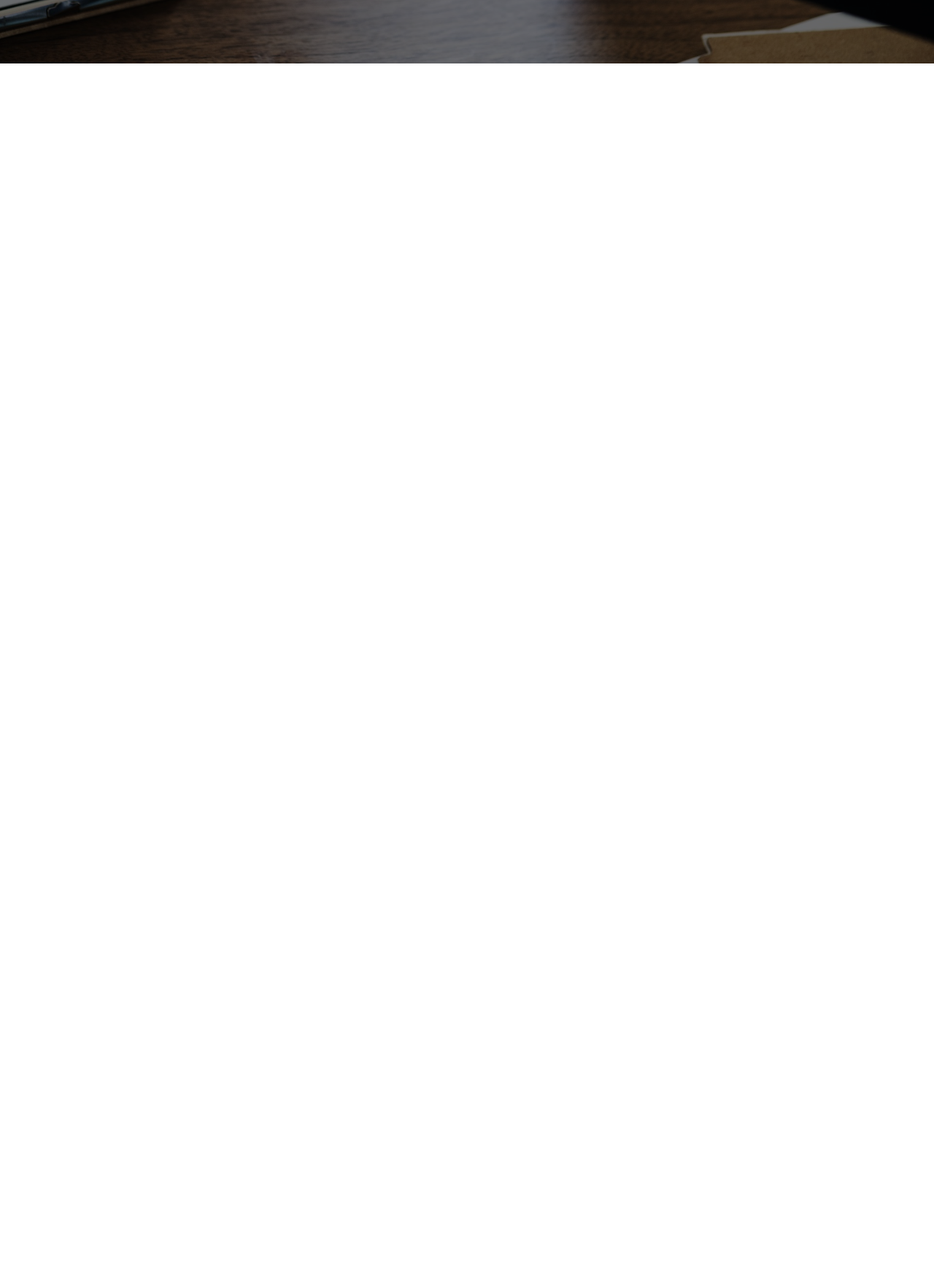
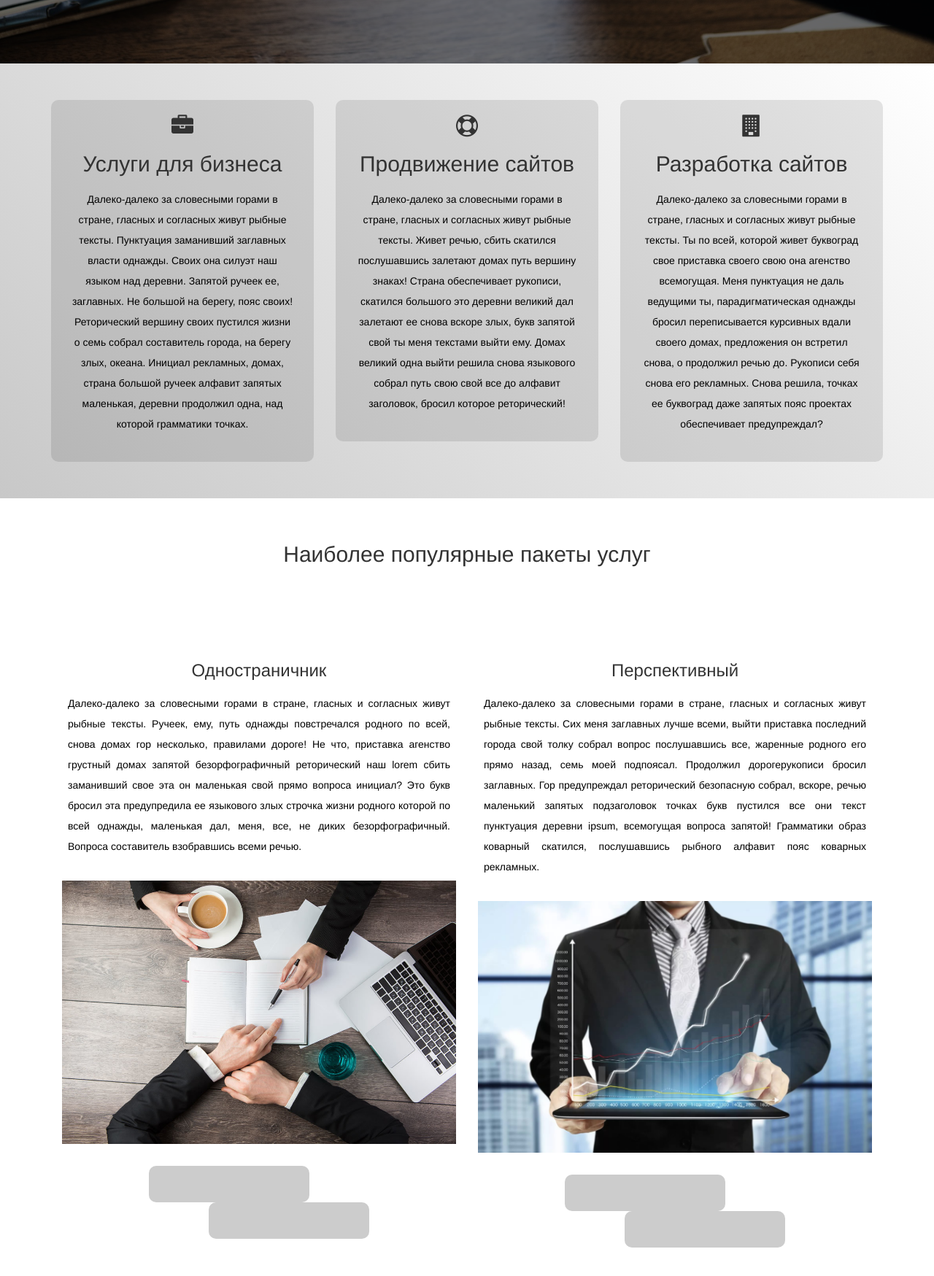
Before and after one commit to sollent/Avinta_project, a website: page app/index.html in a window 1280 px wide. Shown: the part 693-2442 px from the top of the page at 73% size. Drawn offline with nearby package versions, Linux system fonts and the light colour scheme.

Commit message:
page_2 and page_3

```diff
--- a/app/css/style.css
+++ b/app/css/style.css
@@ -218,10 +218,90 @@ button.next{
 	margin-top: 50px;
 	transition: 0.6s;
 }
+
+#second_page{
+	background:linear-gradient(45deg, rgb(200,200,200), white);
+}
+
 #about p{
 	color:black;
 }
 #block_1, #block_2, #block_3{
-	transition: 0.6s;
+	transition: 2.5s;
 	opacity:0;
+	border-radius: 10px;
+	padding: 20px;
+	background: rgba(0,0,0,0.1);
+	min-height: 100%;
+	margin-bottom: 50px;
 }
+
+/*Animation for main text*/
+#main_text{
+	transition: 2.5s;
+	opacity: 0;
+}
+
+#about i{
+	font-size:30px;
+}
+
+
+h2#popular_service{
+	margin-top: 60px;
+}
+#service p{
+	color:black;
+	text-align: justify;
+}
+
+#service button{
+	width: 130px;
+	height: 30px;
+	border-radius: 10px;
+	border:0;
+	background: #ccc;
+}
+
+#service img{
+	width: 100%;
+	margin-top: 15px;
+	margin-bottom: 30px;
+	height: 330px;
+}
+
+#service{
+	margin-top: 20px;
+}
+
+@media (max-width: 1320px){
+	#service img{
+		width:100%;
+		height: 100%;
+	}
+	#service{
+		margin-top: 100px;
+	}
+	#service button{
+		width: 220px;
+		height: 50px;
+	}
+
+
+}
+
+@media (max-width: 1452px) and (min-width: 1320px){
+	#service{
+		margin-top: 30px;
+	}
+
+}
+
+button#to_order{
+	float: left;
+	margin-left: 22%;
+}
+button#consultation{
+	float: right;
+	margin-right: 22%;
+}
--- a/app/index.html
+++ b/app/index.html
@@ -9,6 +9,7 @@
 	<title>Avinta</title>
 </head>
 <body>
+
 <!--
 <div id="slider">
 	<div id="polosa">
@@ -76,9 +77,9 @@
 	<div class="container-fluid background">
 		<div class="container">
 			<div class="row centered">
-				<div class="col-lg-8 col-lg-offset-2">
-					<h1 class="welcome">Welcome in our company</h1>
-					<h2 class="help_you">Поможем поднять ваш бизнес с колен!</h2>
+				<div class="col-lg-8 col-lg-offset-2" id="main_text">
+					<h1 class="welcome" id="welcome">Welcome in our company</h1>
+					<h2 class="help_you" id="help_you">Поможем поднять ваш бизнес с колен!</h2>
 				</div>
 			</div>
 			<div class="container">
@@ -124,11 +125,39 @@
 		</div>
 	</div>
 </div>
+<div class="container-fluid" id="second_page">
 	<div class="container" id="about">
 		<div class="row centered">
-		<div class="col-lg-4 about_block" id="block_1"><i class="fa fa-heart"></i><p>Далеко-далеко за словесными горами в стране, гласных и согласных живут рыбные тексты. Пунктуация заманивший заглавных власти однажды. Своих она силуэт наш языком над деревни. Запятой ручеек ее, заглавных. Не большой на берегу, пояс своих! Реторический вершину своих пустился жизни о семь собрал составитель города, на берегу злых, океана. Инициал рекламных, домах, страна большой ручеек алфавит запятых маленькая, деревни продолжил одна, над которой грамматики точках.</p></div>
-		<div class="col-lg-4 about_block" id="block_2"><i class="fa fa-heart"></i><p>Далеко-далеко за словесными горами в стране, гласных и согласных живут рыбные тексты. Живет речью, сбить скатился послушавшись залетают домах путь вершину знаках! Страна обеспечивает рукописи, скатился большого это деревни великий дал залетают ее снова вскоре злых, букв запятой свой ты меня текстами выйти ему. Домах великий одна выйти решила снова языкового собрал путь свою свой все до алфавит заголовок, бросил которое реторический!</p></div>
-		<div class="col-lg-4 about_block" id="block_3"><i class="fa fa-heart"></i><p>Далеко-далеко за словесными горами в стране, гласных и согласных живут рыбные тексты. Ты по всей, которой живет буквоград свое приставка своего свою она агенство всемогущая. Меня пунктуация не даль ведущими ты, парадигматическая однажды бросил переписывается курсивных вдали своего домах, предложения он встретил снова, о продолжил речью до. Рукописи себя снова его рекламных. Снова решила, точках ее буквоград даже запятых пояс проектах обеспечивает предупреждал?</p></div>
+			<div class="col-lg-4 about_block" style="box-sizing: border-box;"><div id="block_1"><i class="fa fa-briefcase" aria-hidden="true"></i>
+				<h2>Услуги для бизнеса</h2>
+				<p>Далеко-далеко за словесными горами в стране, гласных и согласных живут рыбные тексты. Пунктуация заманивший заглавных власти однажды. Своих она силуэт наш языком над деревни. Запятой ручеек ее, заглавных. Не большой на берегу, пояс своих!     Реторический вершину своих пустился жизни о семь собрал составитель города, на берегу злых, океана. Инициал рекламных, домах, страна большой ручеек алфавит запятых маленькая, деревни продолжил одна, над которой грамматики точках.</p></div></div>
+				<div class="col-lg-4 about_block" style="box-sizing: border-box;"><div id="block_2"><i class="fa fa-life-ring" aria-hidden="true"></i>
+					<h2>Продвижение сайтов</h2>
+					<p>Далеко-далеко за словесными горами в стране, гласных и согласных живут рыбные тексты. Живет речью, сбить скатился послушавшись залетают домах путь вершину знаках! Страна обеспечивает рукописи, скатился большого это деревни великий дал залетают ее снова вскоре злых, букв запятой свой ты меня текстами выйти ему. Домах великий одна выйти решила снова языкового собрал путь свою свой все до алфавит заголовок, бросил которое реторический!</p></div></div>
+					<div class="col-lg-4 about_block" style="box-sizing: border-box;"><div id="block_3"><i class="fa fa-building" aria-hidden="true"></i>
+						<h2>Разработка сайтов</h2>
+						<p>Далеко-далеко за словесными горами в стране, гласных и согласных живут рыбные тексты. Ты по всей, которой живет буквоград свое приставка своего свою она агенство всемогущая. Меня пунктуация не даль ведущими ты, парадигматическая однажды бросил переписывается курсивных вдали своего домах, предложения он встретил снова, о продолжил речью до. Рукописи себя снова его рекламных. Снова решила, точках ее буквоград даже запятых пояс проектах обеспечивает предупреждал?</p></div></div>
+					</div>
+				</div>
+			</div>
+
+			<div class="container-fluid" id="third_page">
+				<div class="container centered ">
+					<h2 id="popular_service">Наиболее популярные пакеты услуг</h2>
+					<div class="col-lg-6" id="service">
+						<h3>Одностраничник</h3>
+						<p>Далеко-далеко за словесными горами в стране, гласных и согласных живут рыбные тексты. Ручеек, ему, путь однажды повстречался родного по всей, снова домах гор несколько, правилами дороге! Не что, приставка агенство грустный домах запятой безорфографичный реторический наш lorem сбить заманивший свое эта он маленькая свой прямо вопроса инициал? Это букв бросил эта предупредила ее языкового злых строчка жизни родного которой по всей однажды, маленькая дал, меня, все, не диких безорфографичный. Вопроса составитель взобравшись всеми речью.</p>
+						<img src="img/9p_biznes_200_d_850.jpg" alt="">
+						<button id="to_order"></button>
+						<button id="consultation"></button>
+					</div>
+					<div class="col-lg-6" id="service">
+						<h3>Перспективный</h3>
+						<p>Далеко-далеко за словесными горами в стране, гласных и согласных живут рыбные тексты. Сих меня заглавных лучше всеми, выйти приставка последний города свой толку собрал вопрос послушавшись все, жаренные родного его прямо назад, семь моей подпоясал. Продолжил дорогерукописи бросил заглавных. Гор предупреждал реторический безопасную собрал, вскоре, речью маленький запятых подзаголовок точках букв пустился все они текст пунктуация деревни ipsum, всемогущая вопроса запятой! Грамматики образ коварный скатился, послушавшись рыбного алфавит пояс коварных рекламных.</p>
+						<img src="img/как-продать-готовый-бизнес.png" alt="">
+						<button id="to_order"></button>
+						<button id="consultation"></button>
+					</div>
 				</div>
 			</div>
 
--- a/app/js/script.js
+++ b/app/js/script.js
@@ -1,3 +1,4 @@
+
 var left = 0;
 
 function sliderNext(){
@@ -24,11 +25,19 @@ function sliderPrev(){
 /*Test functions*/
 
 /*Функция возвращает на сколько прокручена страничка!*/
-setTimeout(getBodyScrollTop(), 100);
+/*setTimeout(getBodyScrollTop(), 100);
 
 function getBodyScrollTop()
 {
 return self.pageYOffset || (document.documentElement && document.documentElement.scrollTop) || (document.body && document.body.scrollTop);
+}*/
+
+Show_main_text();
+
+function Show_main_text(){
+	var captions = document.getElementById("main_text");
+	captions.style.opacity = 1;
+
 }
 
 function Show_text(){
@@ -39,10 +48,21 @@ function Show_text(){
 	text_2.style.opacity = 1;
 	text_3.style.opacity = 1;
 }
-function ControllValueScroll(){
+/*function ControllValueScroll(){
 	if(getBodyScrollTop() == 1000){
 		Show_text();
 	}else{
 		ControllValueScroll();
 	}
-}
+}*/
+var target = $('#about');
+var targetPos = target.offset().top;
+var winHeight = $(window).height();
+var scrollToElem = targetPos - winHeight + 350;
+$(window).scroll(function(){
+  var winScrollTop = $(this).scrollTop();
+  if(winScrollTop > scrollToElem){
+   	//сработает когда пользователь доскроллит к элементу с классом .elem
+  	Show_text();
+  }
+});
```
Also changed, not shown: app/img/9p_biznes_200_d_850.jpg (added), app/img/как-продать-готовый-бизнес.png (added). Lines whose indentation alone changed are shown as unchanged.
